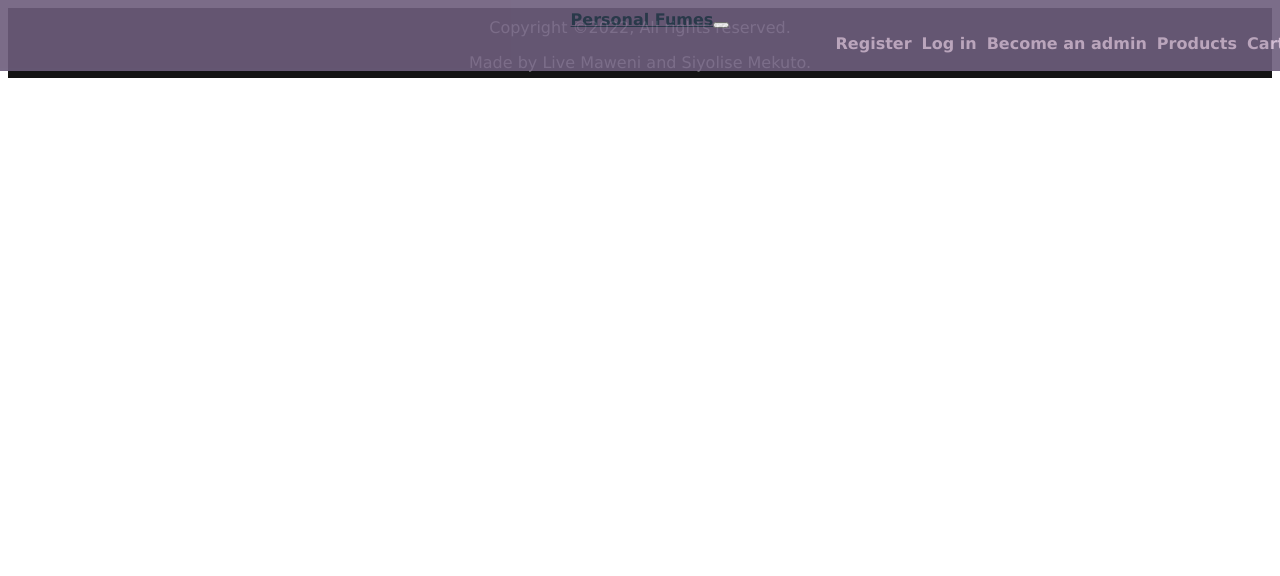
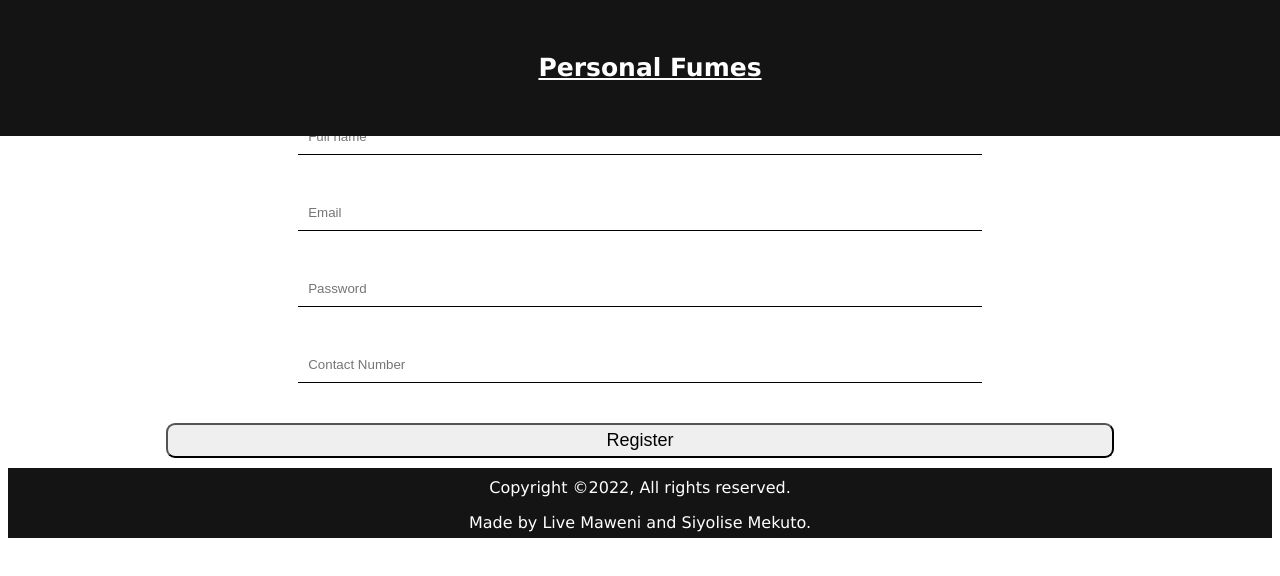
Before and after one commit to siyolisemekuto/EOMP_Fullstack, a Vue app: page /register in a window 1280 px wide. Shown: the top 576 px of the page. Built offline with nearby package versions, Linux system fonts and the light colour scheme.

Commit message:
register form added

```diff
--- a/package.json
+++ b/package.json
@@ -9,7 +9,7 @@
   "dependencies": {
     "core-js": "^3.8.3",
     "vue": "^3.2.13",
-    "vue-router": "^4.0.3",
+    "vue-router": "^4.1.3",
     "vuex": "^4.0.0"
   },
   "devDependencies": {
--- a/src/components/Login.vue
+++ b/src/components/Login.vue
@@ -1,22 +1,21 @@
 <template>
-
   <div class="container">
-      <h1>Welcome</h1>
+    <h1>landing/login</h1>
     <form @submit.prevent="SubmitForm">
       <div >
         <input type="email" name="email" id="email" class="inputs" placeholder="Email" required  v-model="email">
         <input type="password" name="password" id="password" class="inputs" placeholder="Password" required v-model="Password">
       </div>
-          <button type="submit" class="btn">Submit</button>
+      <button type="submit" class="btn">Log in</button>
     </form>
+    <router-link :to="{name:'register'}">Create and account</router-link>
   </div>
 
 </template>
 
 <script>
 export default {
-  name: 'Login',
-
+  name: 'Login'
 }
 
 
@@ -24,38 +23,6 @@ export default {
 
 <!-- Add "scoped" attribute to limit CSS to this component only -->
 <style scoped>
-@import url('https://fonts.googleapis.com/css2?family=Fira+Code:wght@300&family=Ubuntu:wght@300&display=swap');
-#landing{
-  display: flex;
-  width: fit-content;
-  background: linear-gradient(0.5turn, #F5F5DC, #D8A23A);
-  height: fit-content;
-
-}
-.row{
-display: flex;
-justify-content: center;
-}
-#about{
-  display: flex;
-  flex-direction: column;
-  justify-content: center;
-  margin:auto;
-  padding: 5%;
-}
-.about-text{
-  width: fit-content;
-  text-align: center;
-}
-img{
-  width:vw;
-  height:30vh;
-  display: block;
-  margin-left: auto;
-  margin-right: auto;
-  background:none;
-  object-fit: center;
-}
 
 .container{
   width: fit-content;
--- a/src/components/Navbar.vue
+++ b/src/components/Navbar.vue
@@ -1,42 +1,15 @@
 <template>
-    <header :class="{'scrolled-nav':scrollPosition}">
-    <nav class="navbar navbar-expand-lg navbar-light ">
-  <div class="container-fluid">
-       <router-link to="/home" class="nav-brand nav-links" >Personal Fumes</router-link>
-    <button class="navbar-toggler" type="button" data-bs-toggle="collapse" data-bs-target="#navbarNav" aria-controls="navbarNav" aria-expanded="false" aria-label="Toggle navigation">
-      <span class="navbar-toggler-icon"></span>
-    </button>
-    <div class="collapse navbar-collapse" id="navbarNav">
-      <ul class="navbar-nav">
-        <nav class="navbar navbar-expand-lg navbar-light ">
-  <div class="container-fluid">
-       <router-link to="/home" class="nav-brand nav-links" >Personal Fumes</router-link>
-    <button class="navbar-toggler" type="button" data-bs-toggle="collapse" data-bs-target="#navbarNav" aria-controls="navbarNav" aria-expanded="false" aria-label="Toggle navigation">
-      <span class="navbar-toggler-icon"></span>
-    </button>
-    <div class="collapse navbar-collapse " id="navbarNav">
-       <ul  class="navbar-nav w-100">
-          <li><router-link to="/register" class="nav-link">Register</router-link></li>
-          <li><router-link to="/login" class="nav-link">Log in</router-link></li>
-          <li><router-link to="/admin" class="nav-link">Become an admin</router-link></li>
-          <li><router-link to="/products" class="nav-link">Products</router-link></li>
-          <li><router-link to="/cart" class="nav-link">Cart</router-link></li>
-        </ul>
-    </div>
+    <nav class="navbar">
+  <div class="container">
+    <h4>Personal Fumes</h4>
   </div>
 </nav>
-      </ul>
-    </div>
-  </div>
-</nav>
-    </header>
 </template>
 
 <script>
 export default {
     data(){
         return{
-            logo:"https://i.postimg.cc/DfBt2NmB/logo-removebg-preview.png",
             scrollPosition:null,
             mobile:false,
             mobileNav:false,
@@ -70,9 +43,8 @@ export default {
 <style scoped>
 
    nav{
-    background: #6D5E7D;
-    opacity: 0.9;
-    box-shadow: 20px ;
+    background-color: #141414;
+    box-shadow: 10px ;
     position: fixed;
     top: 0;
     right: 0;
@@ -81,7 +53,12 @@ export default {
     padding: 10px;
     width: 100%;
    }
-   .nav-link{
+   h4{
+    color:white;
+    text-decoration: underline;
+    font-size: 25px;
+   }
+   /* .nav-link{
     text-decoration:none;
     display:flex;
     align-items: center;
@@ -141,7 +118,7 @@ export default {
     display:flex;
     flex-direction: column;
     justify-content: end;
-   }
+   } */
 
 
 </style>
--- /dev/null
+++ b/src/components/Register.vue
@@ -0,0 +1,64 @@
+<template>
+ <div class="container">
+    <h1>Register</h1>
+   <form @submit.prevent="SubmitForm">
+          <div >
+            <input type="text" name="full_name" id="full_name" class="inputs" placeholder="Full name" required v-model="Password">
+            <input type="email" name="email" id="email" class="inputs" placeholder="Email" required  v-model="email">
+            <input type="password" name="password" id="password" class="inputs" placeholder="Password" required v-model="Password">
+            <input type="text" name="contact_number" id="contact_number" class="inputs" placeholder="Contact Number" required v-model="Password">
+          </div>
+          <button type="submit" class="btn">Register</button>
+  </form>
+  </div>
+</template>
+
+<script>
+export default {
+    name:'Register'
+}
+</script>
+
+<style>
+.container{
+  width: fit-content;
+  height: fit-content;
+  margin: auto;
+  display: flex;
+  flex-direction: column;
+  padding: 10px;
+}
+.inputs{
+    width: 70%;
+    padding: 10px;
+    margin: 20px;
+    border: none;
+    border-bottom: 1px solid;
+    background:inherit;
+}
+:-ms-input-placeholder::after{
+    display: none;
+}
+.btn{
+    margin-top: 20px;
+    padding: 5px;
+    font-size: large;;
+    border-radius: 9px;
+}
+form{
+  width: fit-content;
+  display: flex;
+  flex-direction:column;
+  justify-content: center;
+}
+ @media only screen and (max-width: 600px){
+   p.about-text{
+    width:75vw;
+  }
+  h1{
+    margin-top:auto;
+    display: flex;
+    justify-content: center;
+  }
+}
+</style>
--- a/src/router/index.js
+++ b/src/router/index.js
@@ -1,5 +1,7 @@
 import { createRouter, createWebHistory } from 'vue-router'
 import HomeView from '../views/HomeView.vue'
+import RegisterView from '../views/RegisterView.vue'
+
 
 const routes = [
   {
@@ -14,6 +16,14 @@ const routes = [
     // this generates a separate chunk (about.[hash].js) for this route
     // which is lazy-loaded when the route is visited.
     component: () => import(/* webpackChunkName: "about" */ '../views/AboutView.vue')
+  },
+  {
+    path: '/register',
+    name: 'register',
+    // route level code-splitting
+    // this generates a separate chunk (about.[hash].js) for this route
+    // which is lazy-loaded when the route is visited.
+    component: () => import(/* webpackChunkName: "about" */ '../views/RegisterView.vue')
   }
 ]
 
--- /dev/null
+++ b/src/views/RegisterView.vue
@@ -0,0 +1,19 @@
+<template>
+  <div>
+    <Register/>
+  </div>
+</template>
+
+<script>
+import Register from '@/components/Register.vue'
+export default {
+    name:'RegisterView',
+    components:{
+        Register
+    }
+}
+</script>
+
+<style>
+
+</style>
```
Also changed, not shown: 1 other file (tests, documents, lock files or other folders). Lines whose indentation alone changed are shown as unchanged.
